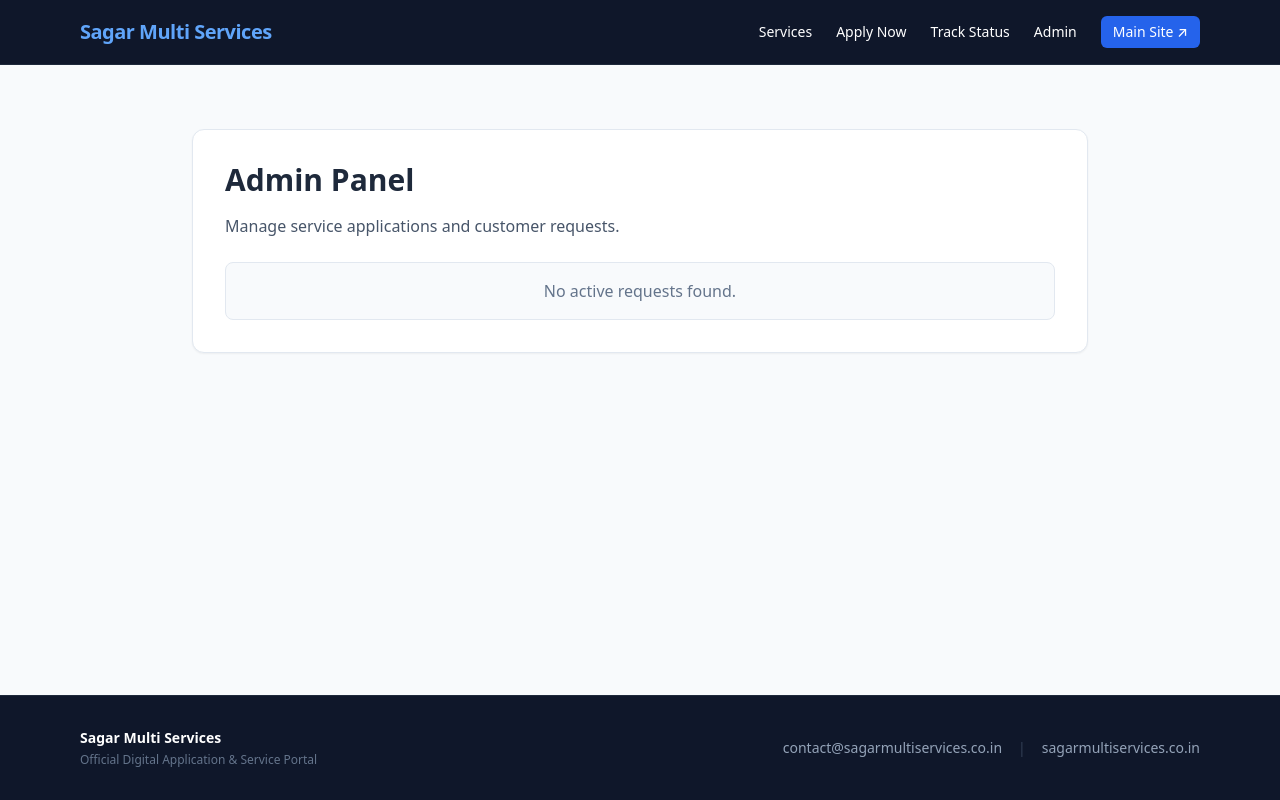
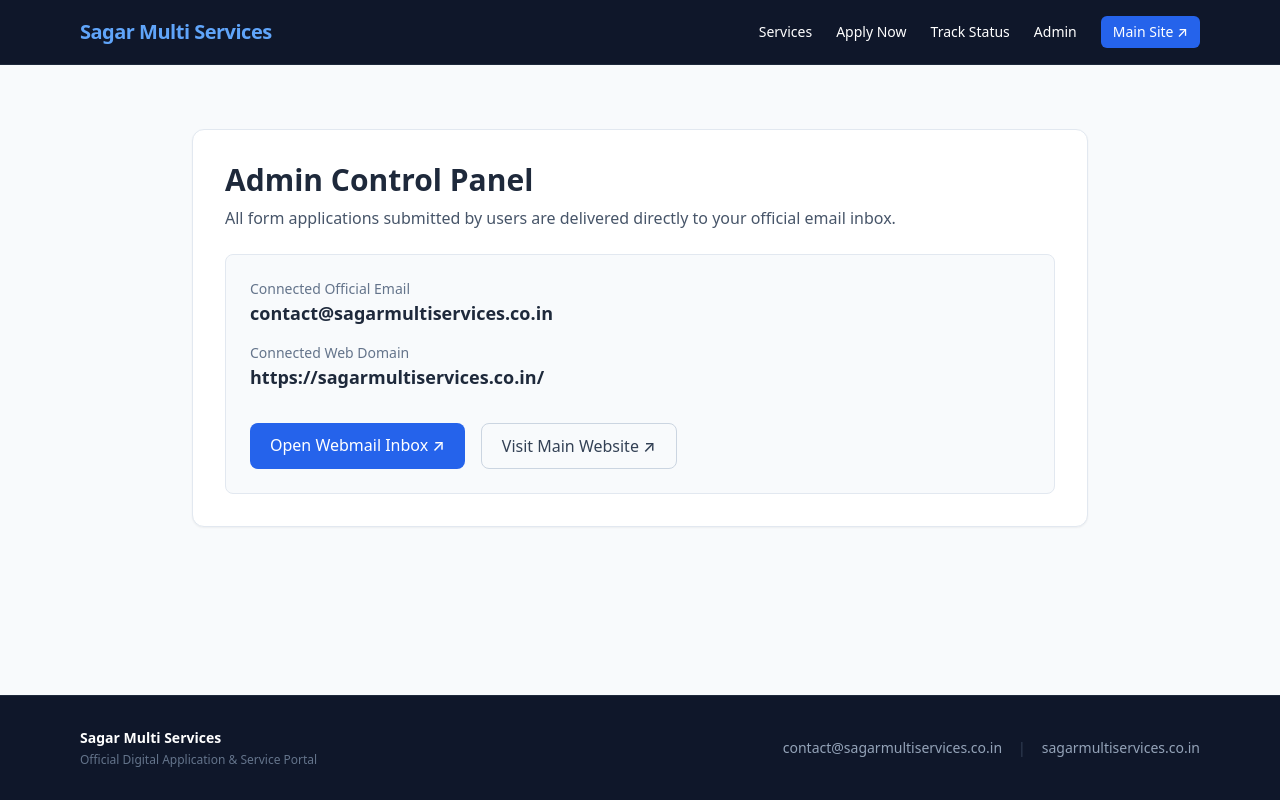
Before and after one commit to sagarmultiservices/sagar-multi-services, a Next.js app: page /sagar-multi-services/admin in a window 1280 px wide. Built offline with nearby package versions, Linux system fonts and the light colour scheme.

Commit message:
Revise AdminPage layout and content
Updated the AdminPage component to enhance the user interface and provide additional information about connected email and web domain.

```diff
--- a/app/admin/page.jsx
+++ b/app/admin/page.jsx
@@ -1,10 +1,39 @@
 export default function AdminPage() {
   return (
     <div className="max-w-4xl mx-auto p-8 bg-white my-8 rounded-xl shadow-sm border border-slate-200">
-      <h1 className="text-3xl font-bold mb-4 text-slate-800">Admin Panel</h1>
-      <p className="text-slate-600 mb-6">Manage service applications and customer requests.</p>
-      <div className="bg-slate-50 p-4 rounded-lg border border-slate-200 text-slate-500 text-center">
-        No active requests found.
+      <h1 className="text-3xl font-bold mb-2 text-slate-800">Admin Control Panel</h1>
+      <p className="text-slate-600 mb-6">
+        All form applications submitted by users are delivered directly to your official email inbox.
+      </p>
+
+      <div className="bg-slate-50 border border-slate-200 rounded-lg p-6 space-y-4">
+        <div>
+          <p className="text-sm font-medium text-slate-500">Connected Official Email</p>
+          <p className="text-lg font-semibold text-slate-800">contact@sagarmultiservices.co.in</p>
+        </div>
+        <div>
+          <p className="text-sm font-medium text-slate-500">Connected Web Domain</p>
+          <p className="text-lg font-semibold text-slate-800">https://sagarmultiservices.co.in/</p>
+        </div>
+
+        <div className="pt-4 flex flex-wrap gap-4">
+          <a
+            href="https://sagarmultiservices.co.in/webmail"
+            target="_blank"
+            rel="noopener noreferrer"
+            className="bg-blue-600 text-white px-5 py-2.5 rounded-lg font-medium hover:bg-blue-700 transition"
+          >
+            Open Webmail Inbox ↗
+          </a>
+          <a
+            href="https://sagarmultiservices.co.in/"
+            target="_blank"
+            rel="noopener noreferrer"
+            className="border border-slate-300 text-slate-700 px-5 py-2.5 rounded-lg font-medium hover:bg-slate-100 transition"
+          >
+            Visit Main Website ↗
+          </a>
+        </div>
       </div>
     </div>
   );
```
